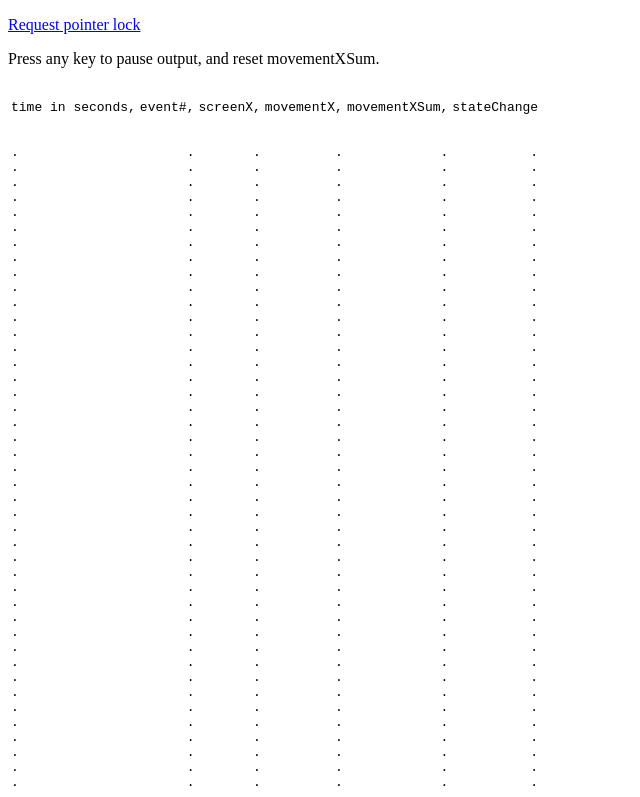
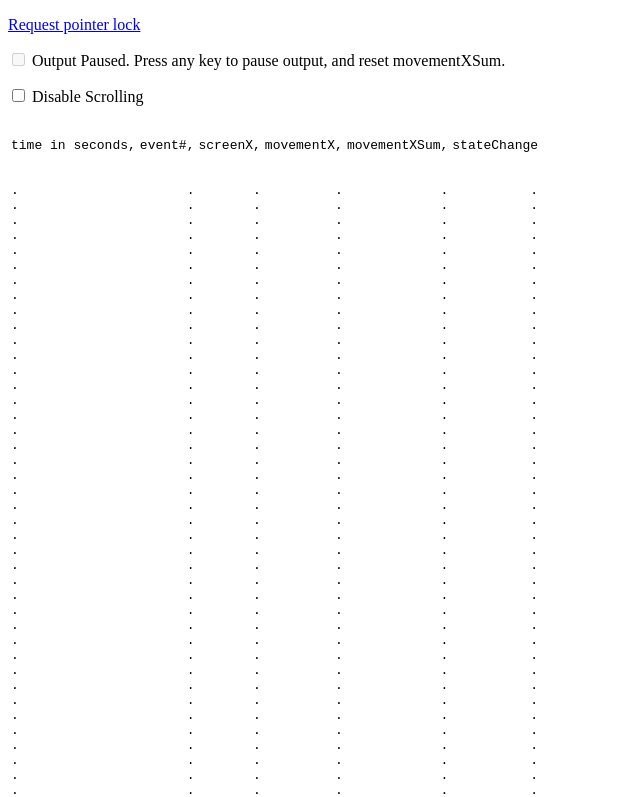
Before and after one commit to scheib/HTMLMisc, a plain HTML site: page PointerLockLog.html in a window 1280 px wide. Shown: the top 797 px of the page, without its empty margins (0-640 px from the left). Drawn offline with Linux system fonts and the light colour scheme.

Commit message:
Checkbox to stop scrolling on pointer lock log.

```diff
--- a/PointerLockLog.html
+++ b/PointerLockLog.html
@@ -2,7 +2,11 @@
 <html>
   <body>
     <p><a href="#" id="reqPointerLock">Request pointer lock</a></p>
-    <p>Press any key to <span id="pauseOutput">pause</span> output, and reset movementXSum.</p>
+    <p>
+      <label><input id="outputPausedCheckbox" type="checkbox" disabled> Output Paused.</label>
+      Press any key to <span id="pauseOutput">pause</span> output, and reset movementXSum.
+    </p>
+    <p><label><input id="disableScrollCheckbox" type="checkbox"> Disable Scrolling</label></p>
     <table>
       <tr>
         <td>
@@ -72,6 +76,7 @@
         movementXSum = 0;
         outputEnabled = !outputEnabled;
         pauseOutput.innerText = outputEnabled ? "pause" : "unpause";
+        outputPausedCheckbox.checked = !outputEnabled;
       });
 
       document.addEventListener('mousemove', function(e) {
@@ -98,6 +103,10 @@
       document.getElementById('reqPointerLock').addEventListener('click', function() {
         document.body.requestPointerLock();
       });
+
+      disableScrollCheckbox.onchange = () => {
+        document.body.style.overflow = disableScrollCheckbox.checked ? "hidden" : "";
+      }
     </script>
   </body>
 </html>
```
